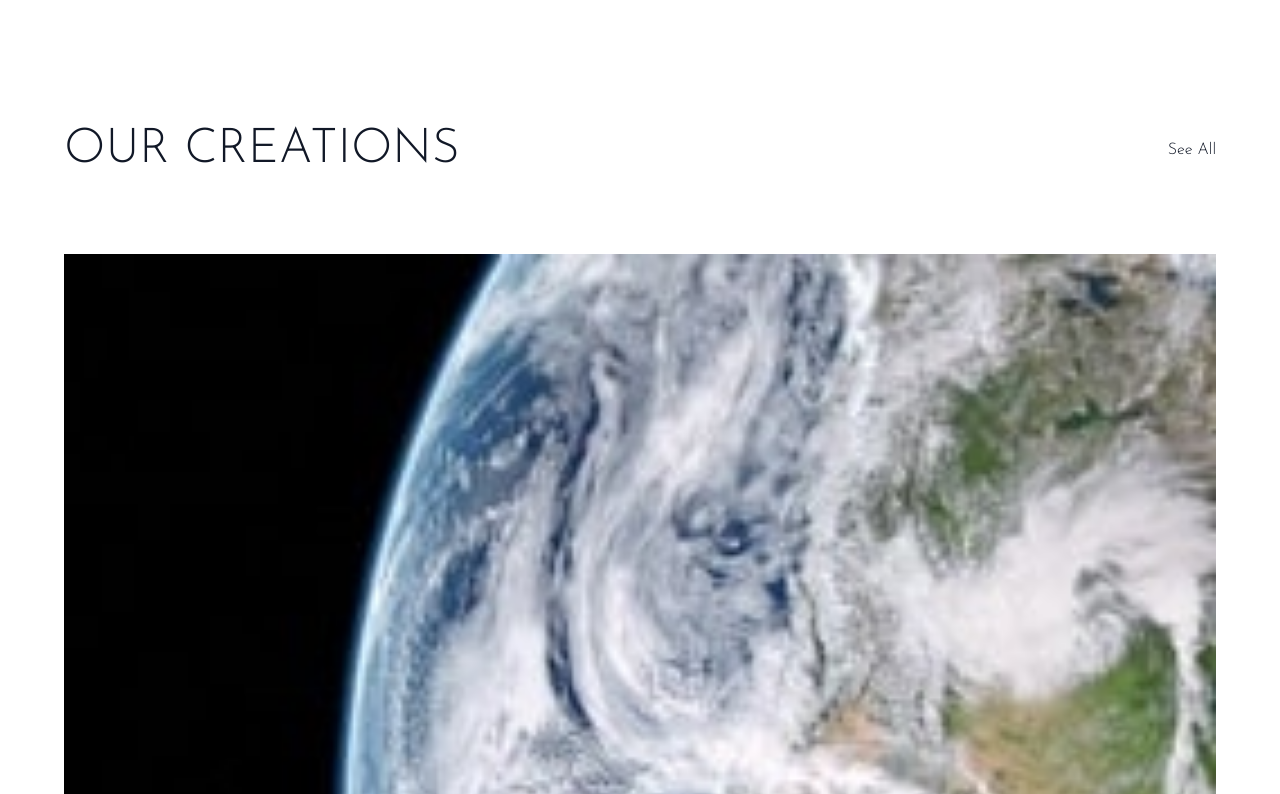
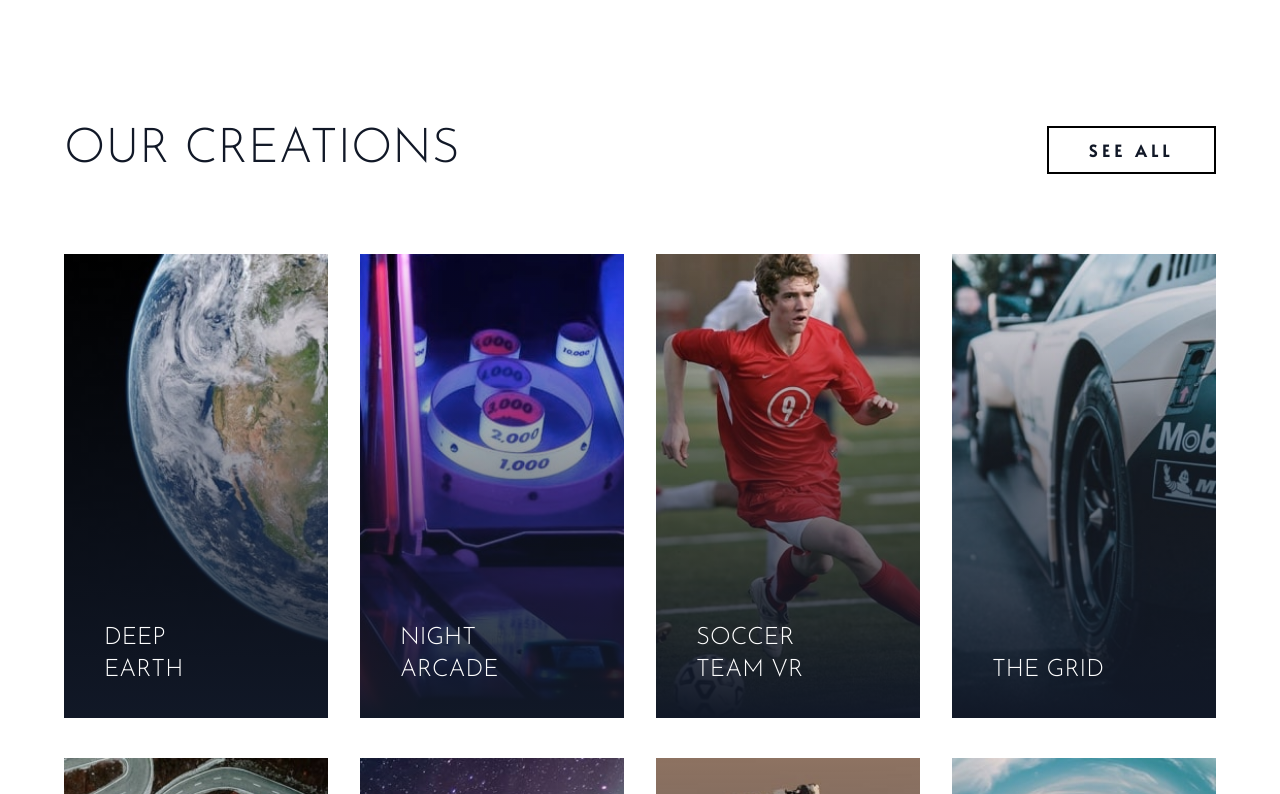
Before and after one commit to gumrahsindar/loopstudio-website, a React (Vite) app: page / in a window 1280 px wide. Shown: the part 1286-2080 px from the top of the page. Built offline with nearby package versions, Linux system fonts and the light colour scheme.

Commit message:
add global css

```diff
--- a/src/index.css
+++ b/src/index.css
@@ -3,6 +3,30 @@
 @tailwind base;
 @tailwind components;
 @tailwind utilities;
+
+@layer base {
+  h5 {
+    @apply absolute px-6 duration-200 w-52 bottom-4 md:bottom-8 md:px-10 group-hover:scale-110 group-hover:text-black;
+  }
+}
+
+@layer components {
+  .btn {
+    @apply px-10 py-2 my-0 font-bold tracking-[.3em] uppercase border-2 border-black font-alata hover:bg-black hover:text-white;
+  }
+}
+
+.item-container {
+  @apply flex flex-col justify-between w-full space-y-6 text-2xl text-white uppercase md:flex-row md:space-y-0 md:space-x-8;
+}
+
+.item {
+  @apply relative overflow-hidden md:w-1/4;
+}
+
+.item-gradient {
+  @apply absolute top-0 bottom-0 right-0 left-0 bg-gradient-to-b from-transparent to-gray-900 group-hover:from-gray-50 group-hover:to-white group-hover:opacity-70;
+}
 
 #hero {
   background-image: url('./images/desktop/image-hero.jpg');
```
